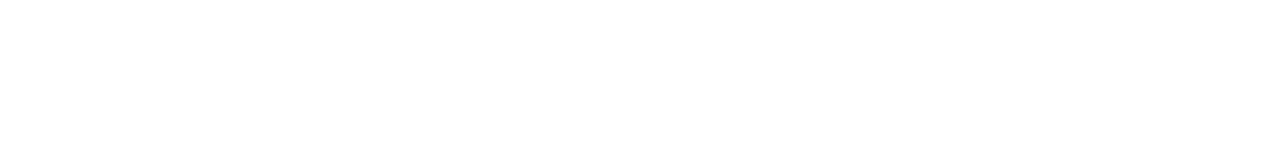
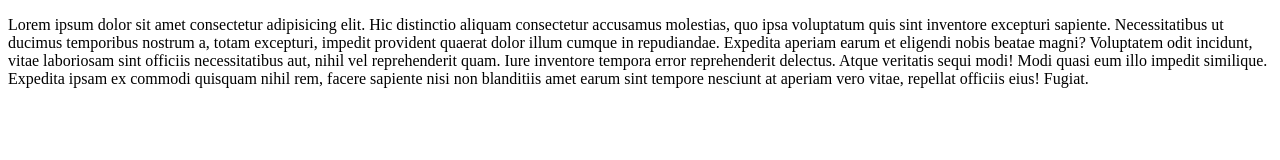
Before and after one commit to acciojob/fill-in-the-blanks-with-placeholder-text-madhes20, a website: page main.html in a window 1280 px wide. Drawn offline with Linux system fonts and the light colour scheme.

Commit message:
Update main.html

```diff
--- a/main.html
+++ b/main.html
@@ -8,6 +8,10 @@
 
 <body>
 	<!-- the entire body must be written by student -->
+	<p>Lorem ipsum dolor sit amet consectetur adipisicing elit.
+        Hic distinctio aliquam consectetur accusamus molestias, quo ipsa voluptatum quis sint inventore excepturi sapiente. Necessitatibus ut ducimus temporibus nostrum a, totam excepturi, impedit provident quaerat dolor illum cumque in repudiandae.
+        Expedita aperiam earum et eligendi nobis beatae magni? Voluptatem odit incidunt, vitae laboriosam sint officiis necessitatibus aut, nihil vel reprehenderit quam. Iure inventore tempora error reprehenderit delectus. Atque veritatis sequi modi! Modi quasi eum illo impedit similique.
+        Expedita ipsam ex commodi quisquam nihil rem, facere sapiente nisi non blanditiis amet earum sint tempore nesciunt at aperiam vero vitae, repellat officiis eius! Fugiat.</p>
     <script type="text/javascript" src="./script.js">
 </script>
 
```
